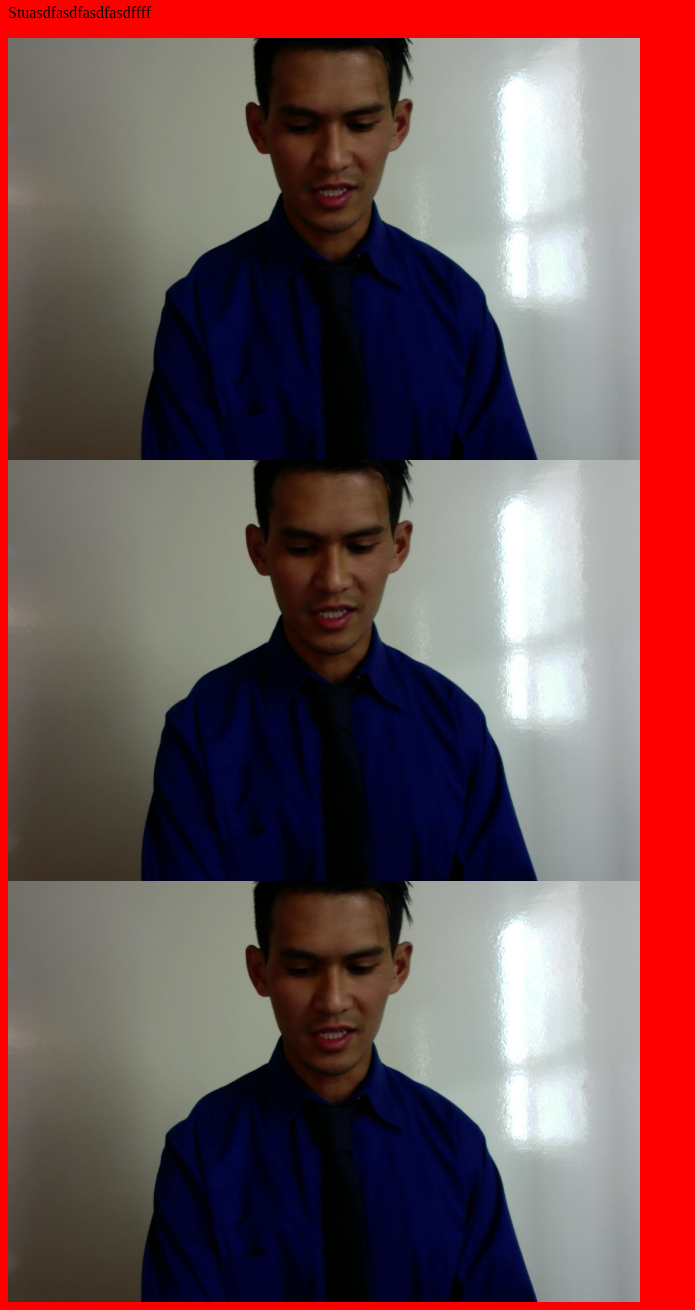
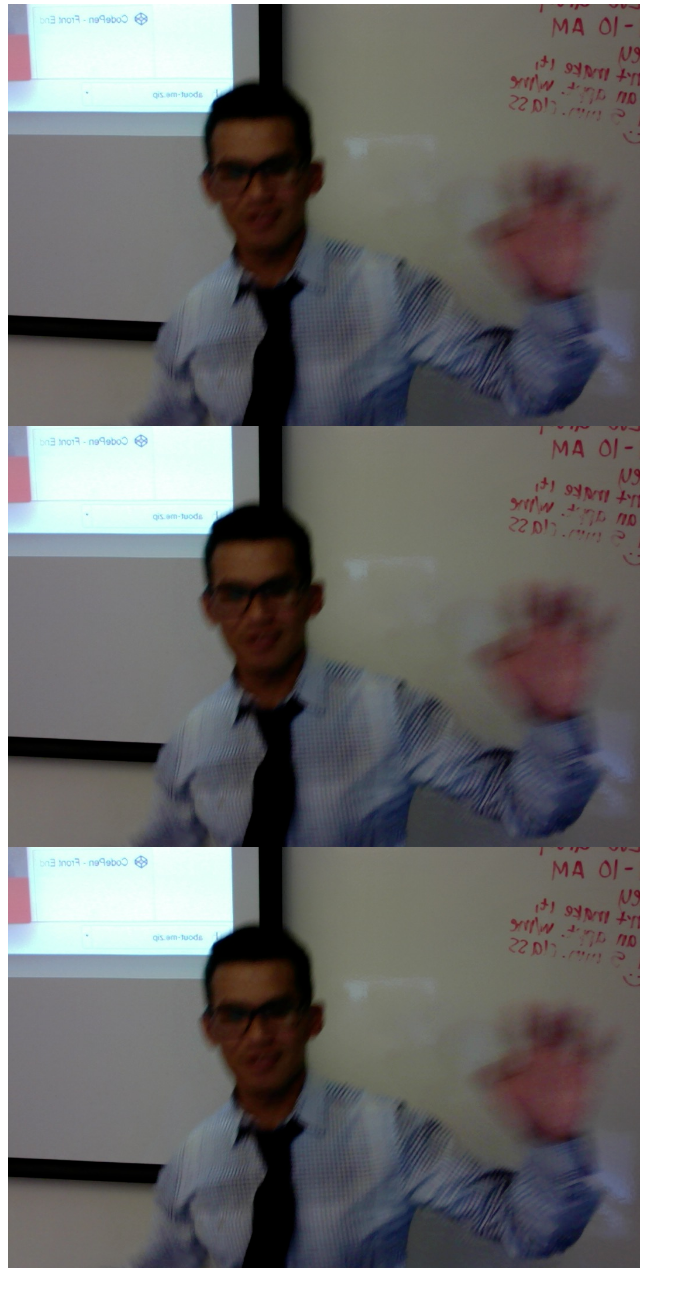
Before and after one commit to Dpappy/ewuweblab, a plain HTML site: page index.html in a window 1280 px wide. Shown: the part 62-1372 px from the top of the page, without its empty margins (0-695 px from the left). After the commit the page ends 1338 px from the top, so only its background shows below. Drawn offline with Linux system fonts and the light colour scheme.

Commit message:
Added Image

```diff
--- a/about.html
+++ /dev/null
@@ -1,13 +0,0 @@
-<html>
-  <head>
-
-    <link href="css/styles.css" rel="stylesheet" />
-
-  </head>
-  <body style="background: blue">
-
-    <h1>About Me</h1>
-
-
-  </body>
-</html>
--- a/css/styles.css
+++ /dev/null
@@ -1,7 +0,0 @@
-img {
-    width: 50%;
-}
-
-body {
-    background: red;
-}
--- a/index.html
+++ b/index.html
@@ -1,19 +1,24 @@
 <html>
   <head>
 
-    <link href="css/styles.css" rel="stylesheet" />
+      <style>
+
+          img {
+              width : 50%;
+          }
+
+      </style>
 
   </head>
-  <body>
+
+   <body>
+
     <h1>P. Colin Manikoth</h1>
 
-     <p>Stuasdfasdfasdfasdffff</p>
 
-    <img src="img/me.jpg" />
-    <img src="img/me.jpg" />
- <img src="img/me.jpg" />
-
-
+    <img src="me.jpg" />
+    <img src="me.jpg" />
+    <img src="me.jpg" />
 
   </body>
 </html>
```
Also changed, not shown: img/me.jpg (deleted), me.jpg (added).
